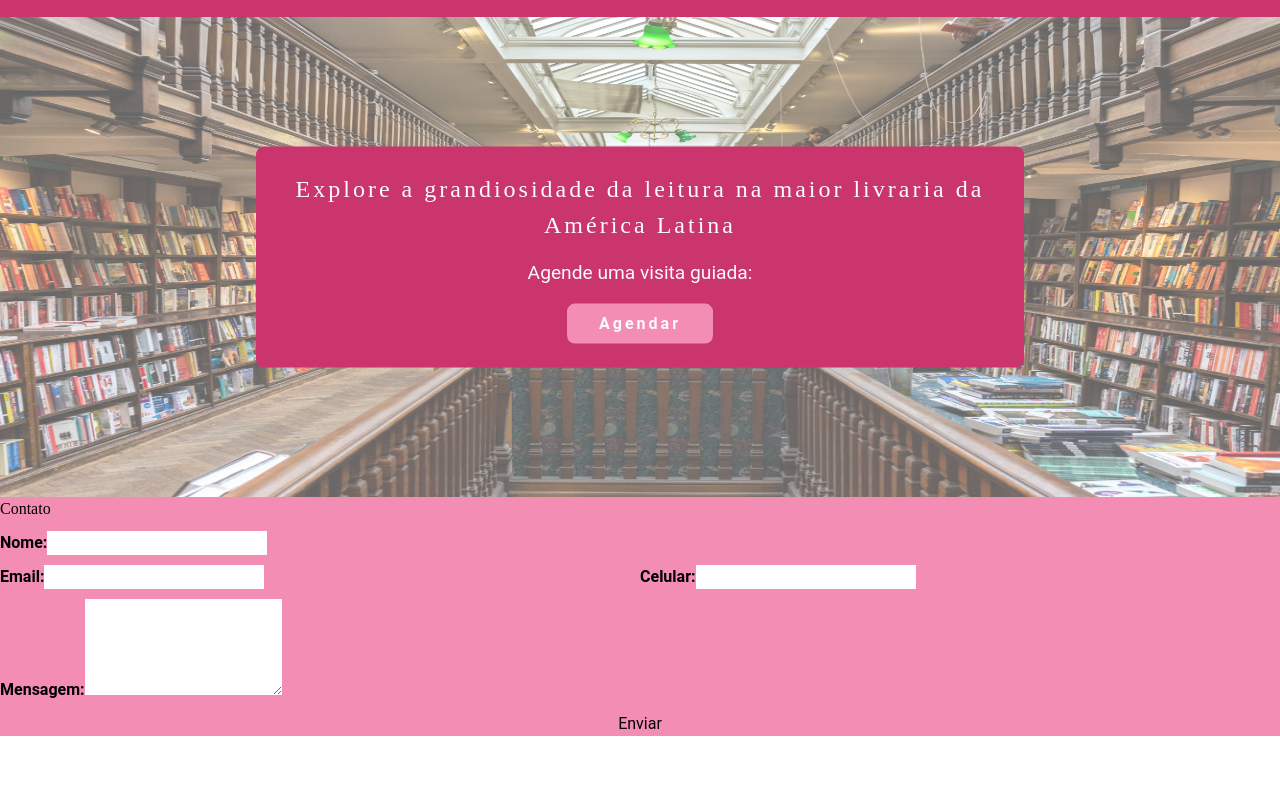
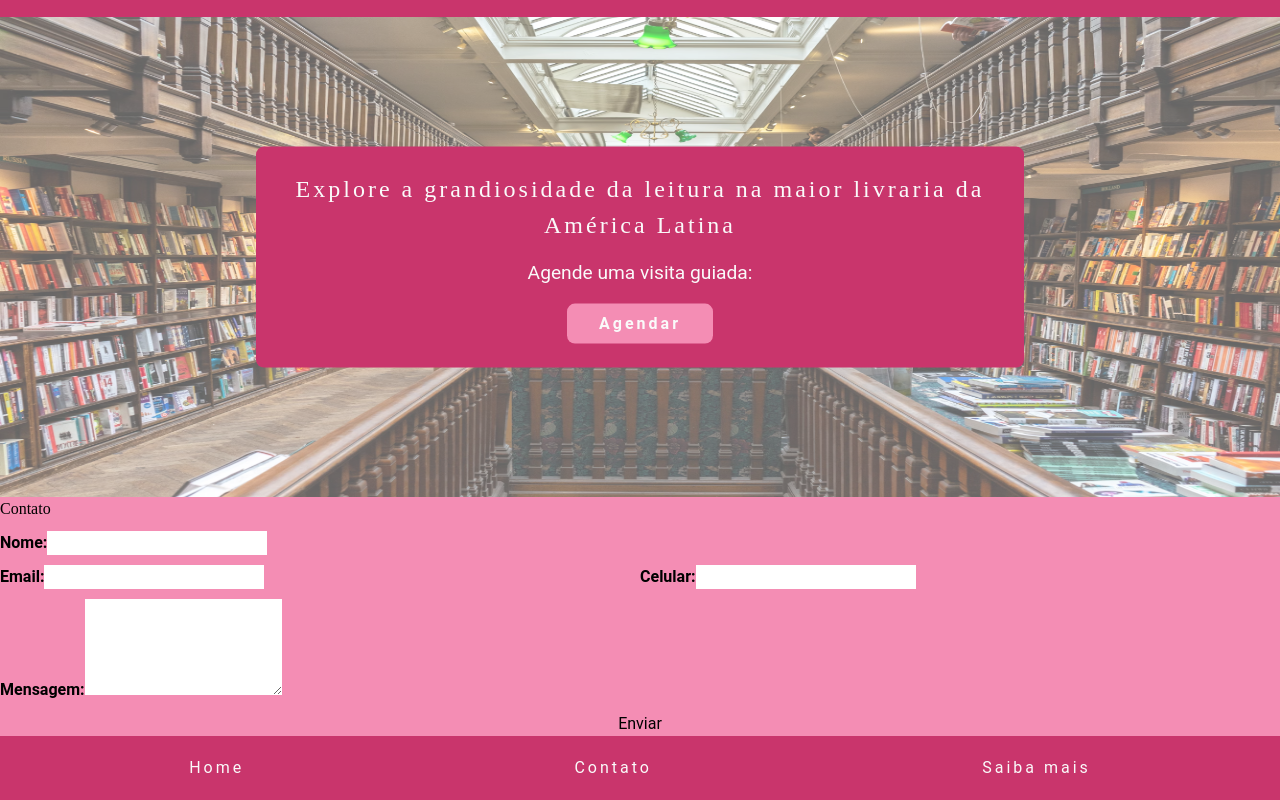
Before and after one commit to DeborahLyra/web-page-react, a React (Vite) app: page / in a window 1280 px wide. Shown: the part 2703-3503 px from the top of the page. Before the commit the page ends 3439 px from the top, so only its background shows below. Built offline with nearby package versions, Linux system fonts and the light colour scheme; a web font is replaced by a local one.

Commit message:
footer component

```diff
--- a/src/App.jsx
+++ b/src/App.jsx
@@ -2,6 +2,7 @@ import './App.css'
 import AuthorsList from './components /authorsList/AuthorsList'
 import { Banner } from './components /banner/Banner'
 import { BookList } from './components /bookList/BookList'
+import { Footer } from './components /footer/Footer'
 import { Form } from './components /form/Form'
 import { Header } from './components /header/Header'
 import { PhotoBanner } from './components /photoBanner/PhotoBanner'
@@ -15,6 +16,7 @@ function App() {
     <AuthorsList/>
     <PhotoBanner/>
     <Form/>
+    <Footer/>
     </>
   )
 }
--- /dev/null
+++ b/src/components /footer/Footer.jsx
@@ -0,0 +1,28 @@
+import styled from 'styled-components'
+
+export function Footer() {
+  return (
+    <DivFooter>
+      <a href="">Home</a>
+      <a href="">Contato</a>
+      <a href="">Saiba mais</a>
+    </DivFooter>
+  )
+}
+
+const DivFooter = styled.footer`
+display: flex;
+align-items: center;
+justify-content: space-around;
+height: 4rem;
+padding: 0 24px;
+font-size: 1rem;
+letter-spacing: 3px;
+
+background-color: var(--pink-800);
+color: var(--white);
+
+    a {
+        text-decoration: none;
+    }
+`
--- a/src/components /form/Form.jsx
+++ b/src/components /form/Form.jsx
@@ -26,7 +26,7 @@ export function Form() {
                     </div>
                 </div>
             </form>
-            <button type='submit' className='w-48 p-2 border-2 border-white rounded-lg outline-none font-bold justify-self-end md:m-0 lg:ml-32 lg:mr-32'>Enviar</button>
+            <button type='submit' className='w-48 p-2 border-2 border-white rounded-lg outline-none font-bold sm:justify-self-center lg:justify-self-end md:m-0 lg:ml-32 lg:mr-32'>Enviar</button>
         </div>
 
     )
```
